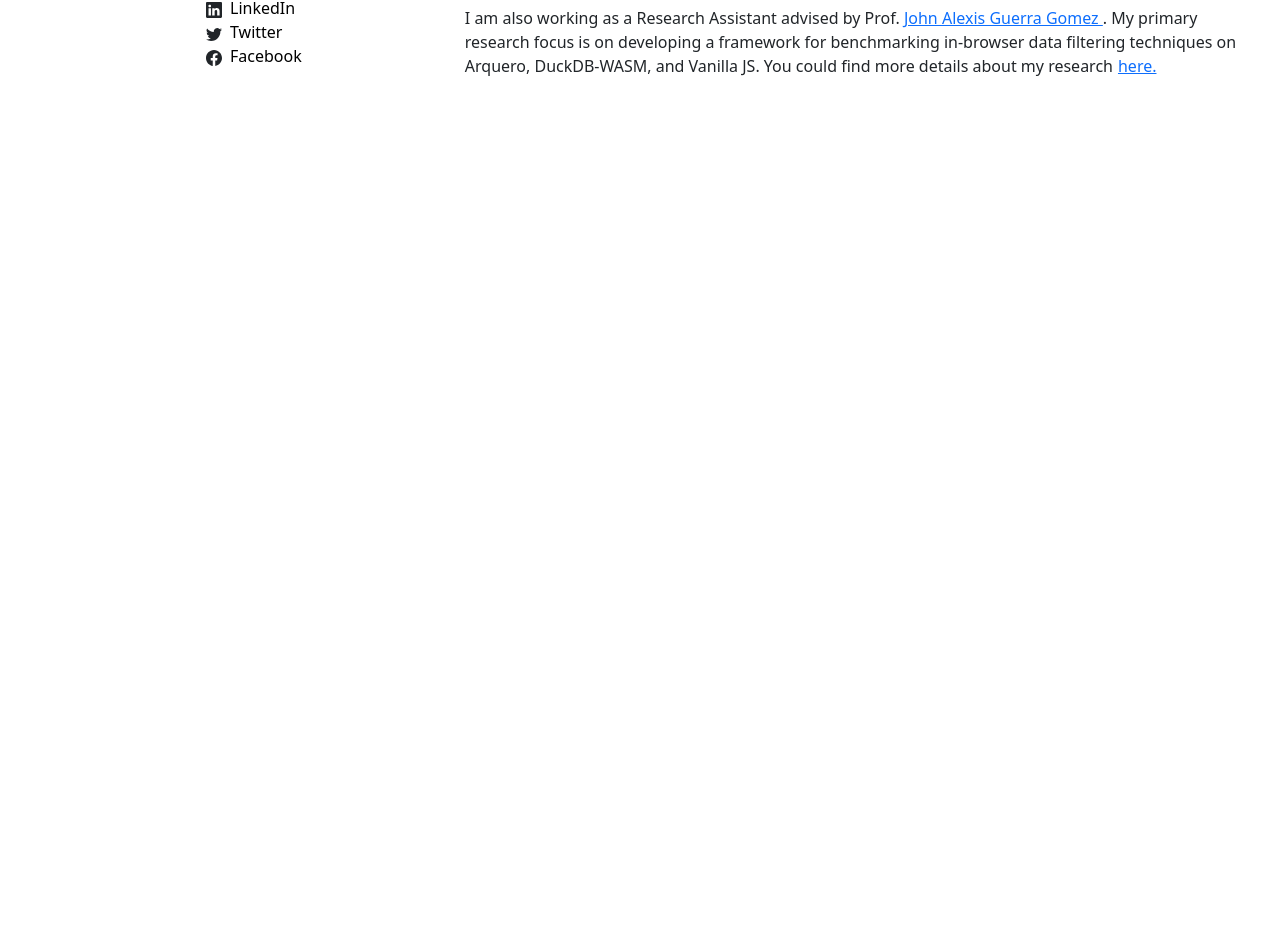
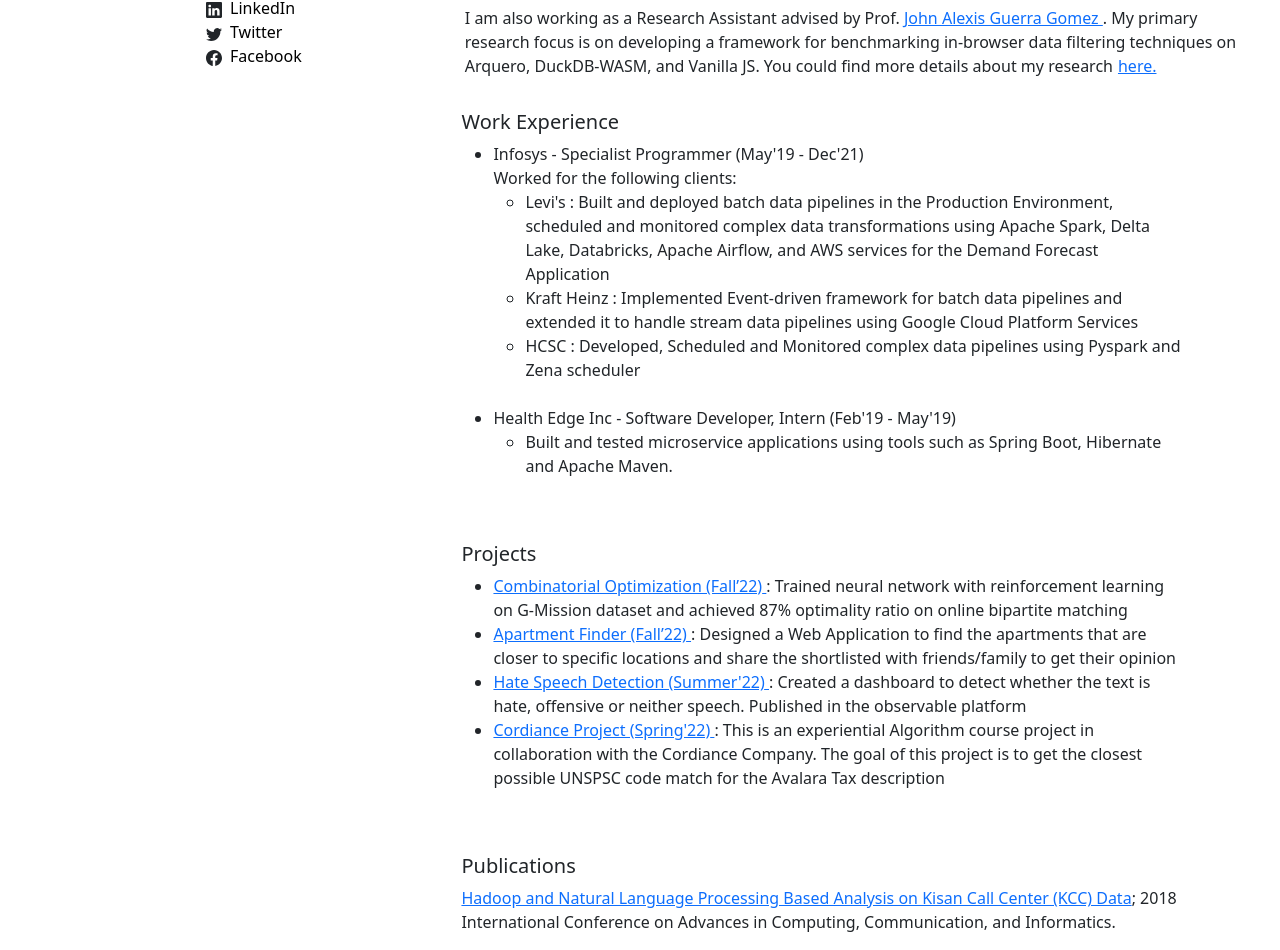
Before and after one commit to kasivisu4/kasivisu4.github.io, a React (Create React App) app: page / in a window 1280 px wide. Shown: the part 463-1413 px from the top of the page. Before the commit the page ends 800 px from the top, so only its background shows below. Built offline with nearby package versions, Linux system fonts and the light colour scheme.

Commit message:
Added skills

```diff
--- a/src/App.css
+++ b/src/App.css
@@ -88,7 +88,26 @@
 
 .section-2{
   position: relative;
+ padding: 1em;
+ text-align: left;
+ padding-left:34%;
+ padding-top:2em;
+}
 
+.projects{
+  position: relative;
+ padding: 1em;
+ text-align: left;
+ padding-left:34%;
+ padding-top:2em;
+}
+
+.publication{
+position: relative;
+ padding: 1em;
+ text-align: left;
+ padding-left:34%;
+ padding-top:2em;
 }
 
 @keyframes App-logo-spin {
--- a/src/App.js
+++ b/src/App.js
@@ -2,11 +2,141 @@
 import "./App.css";
 import NavBar from "./NavBar";
 import Resume from "./Kasi_Resume.pdf";
+import { useRef } from "react";
+
 function App() {
+  const scrollToProjects = useRef();
+  const scrollToPublications = useRef();
   return (
     <div className="App">
-      <NavBar></NavBar>
+      <NavBar
+        projectScroll={scrollToProjects}
+        publicationsScroll={scrollToPublications}
+      ></NavBar>
       <div className="container d-flex flex-wrap">
+        <div className="right-container">
+          <div className="section-1">
+            <a href="https://git.io/typing-svg">
+              <img
+                src="https://readme-typing-svg.demolab.com?font=Fira+Code&duration=3000&pause=3000&color=76C2DE&repeat=false&width=435&height=100&lines=Hello+I'm+Kasi+Viswanath+Vandanapu%F0%9F%91%8B;I'm+looking+for+Summer'23+Internships..."
+                alt="Typing SVG"
+              />
+            </a>
+            <div className="Intro">
+              <p>
+                I am currently pursuing my Master's degree in Computer Science
+                at{" "}
+                <a href="https://sanfrancisco.northeastern.edu/">
+                  Northeastern University, San Francisco Campus
+                </a>{" "}
+                and I am currently in my third semester. As a part of my
+                academic curriculum, I have taken Human-Computer Interaction,
+                Data Visualization, Programming Design Paradigms, Natural
+                Language Processing and Machine Learning courses.
+              </p>
+              I am also working as a Research Assistant advised by Prof.{" "}
+              <a href="https://johnguerra.co/">John Alexis Guerra Gomez </a>. My
+              primary research focus is on developing a framework for
+              benchmarking in-browser data filtering techniques on Arquero,
+              DuckDB-WASM, and Vanilla JS. You could find more details about my
+              research
+              <a
+                className="link"
+                href="https://observablehq.com/d/dc562520a7fa44d0?collection=@kasivisu4/data-processing-benchmark"
+              >
+                here.
+              </a>
+            </div>
+          </div>
+          <div className="section-2">
+            <h5>Work Experience</h5>
+            <ul>
+              <li>
+                Infosys - Specialist Programmer (May'19 - Dec'21)
+                <br />
+                Worked for the following clients:
+                <ul>
+                  <li>
+                    Levi's : Built and deployed batch data pipelines in the
+                    Production Environment, scheduled and monitored complex data
+                    transformations using Apache Spark, Delta Lake, Databricks,
+                    Apache Airflow, and AWS services for the Demand Forecast
+                    Application
+                  </li>
+                  <li>
+                    Kraft Heinz : Implemented Event-driven framework for batch
+                    data pipelines and extended it to handle stream data
+                    pipelines using Google Cloud Platform Services
+                  </li>
+                  <li>
+                    HCSC : Developed, Scheduled and Monitored complex data
+                    pipelines using Pyspark and Zena scheduler
+                  </li>
+                </ul>
+              </li>
+              <br></br>
+              <li>
+                Health Edge Inc - Software Developer, Intern (Feb'19 - May'19)
+                <ul>
+                  <li>
+                    Built and tested microservice applications using tools such
+                    as Spring Boot, Hibernate and Apache Maven.
+                  </li>
+                </ul>
+              </li>
+            </ul>
+          </div>
+          <div ref={scrollToProjects} className="projects">
+            <h5>Projects</h5>
+            <ul>
+              <li>
+                <a href="https://github.com/bsander15/obm-nn">
+                  Combinatorial Optimization (Fall’22){" "}
+                </a>
+                : Trained neural network with reinforcement learning on
+                G-Mission dataset and achieved 87% optimality ratio on online
+                bipartite matching
+              </li>
+
+              <li>
+                <a href="https://www.figma.com/proto/0iePl2P2xORfNhmtRrn9sa/Kasi-HCI-Hi-Fi?node-id=14%3A10132&starting-point-node-id=14%3A10132">
+                  Apartment Finder (Fall’22){" "}
+                </a>
+                : Designed a Web Application to find the apartments that are
+                closer to specific locations and share the shortlisted with
+                friends/family to get their opinion
+              </li>
+
+              <li>
+                <a href="https://observablehq.com/@kasivisu4/hsd-visualization">
+                  Hate Speech Detection (Summer'22){" "}
+                </a>
+                : Created a dashboard to detect whether the text is hate,
+                offensive or neither speech. Published in the observable
+                platform
+              </li>
+
+              <li>
+                <a href="https://github.com/kasivisu4/cordiance-experential-project">
+                  Cordiance Project (Spring'22){" "}
+                </a>
+                : This is an experiential Algorithm course project in
+                collaboration with the Cordiance Company. The goal of this
+                project is to get the closest possible UNSPSC code match for the
+                Avalara Tax description
+              </li>
+            </ul>
+          </div>
+          <div ref={scrollToPublications} className="publication">
+            <h5>Publications</h5>
+            <a href="https://ieeexplore.ieee.org/author/37086530665">
+              Hadoop and Natural Language Processing Based Analysis on Kisan
+              Call Center (KCC) Data
+            </a>
+            ; 2018 International Conference on Advances in Computing,
+            Communication, and Informatics.
+          </div>
+        </div>
         <div className="left-container d-flex flex-row">
           <img
             src="/profile.jpg"
@@ -97,41 +227,6 @@
             </div>
           </div>
         </div>
-        <div className="right-container">
-          <div className="section-1">
-            <a href="https://git.io/typing-svg">
-              <img
-                src="https://readme-typing-svg.demolab.com?font=Fira+Code&duration=3000&pause=3000&color=76C2DE&repeat=false&width=435&height=100&lines=Hello+I'm+Kasi+Viswanath+Vandanapu%F0%9F%91%8B;I'm+looking+for+Summer'23+Internships..."
-                alt="Typing SVG"
-              />
-            </a>
-            <div className="Intro">
-              <p>
-                I am currently pursuing my Master's degree in Computer Science
-                at{" "}
-                <a href="https://sanfrancisco.northeastern.edu/">
-                  Northeastern University, San Francisco Campus
-                </a>{" "}
-                and I am currently in my third semester. As a part of my
-                academic curriculum, I have taken Human-Computer Interaction,
-                Data Visualization, Programming Design Paradigms, Natural
-                Language Processing and Machine Learning courses.
-              </p>
-              I am also working as a Research Assistant advised by Prof.{" "}
-              <a href="https://johnguerra.co/">John Alexis Guerra Gomez </a>. My
-              primary research focus is on developing a framework for
-              benchmarking in-browser data filtering techniques on Arquero,
-              DuckDB-WASM, and Vanilla JS. You could find more details about my
-              research
-              <a
-                className="link"
-                href="https://observablehq.com/d/dc562520a7fa44d0?collection=@kasivisu4/data-processing-benchmark"
-              >
-                here.
-              </a>
-            </div>
-          </div>
-        </div>
       </div>
     </div>
   );
--- a/src/NavBar.css
+++ b/src/NavBar.css
@@ -1,5 +1,9 @@
 .nav-link:hover {
     text-decoration: underline;
+}
+
+.navbar{
+    position: fixed;
 }
 
 .container{
--- a/src/NavBar.js
+++ b/src/NavBar.js
@@ -1,8 +1,8 @@
 import "./NavBar.css";
-function NavBar() {
+function NavBar({ projectScroll, publicationsScroll }) {
   return (
     <div>
-      <nav className="navbar navbar-expand-lg border-bottom">
+      <nav className="navbar navbar-expand-lg w-100 border-bottom">
         <div className="container justify-content-between">
           <div>
             <a className="navbar-brand" href="#">
@@ -26,14 +26,20 @@
           >
             <ul className="navbar-nav">
               <li className="nav-item">
-                <a className="nav-link" href="#">
+                <button
+                  className="nav-link"
+                  onClick={() => projectScroll.current.scrollIntoView()}
+                >
                   Projects
-                </a>
+                </button>
               </li>
               <li className="nav-item">
-                <a className="nav-link" href="#">
+                <button
+                  className="nav-link"
+                  onClick={() => publicationsScroll.current.scrollIntoView()}
+                >
                   Publications
-                </a>
+                </button>
               </li>
             </ul>
           </div>
```
